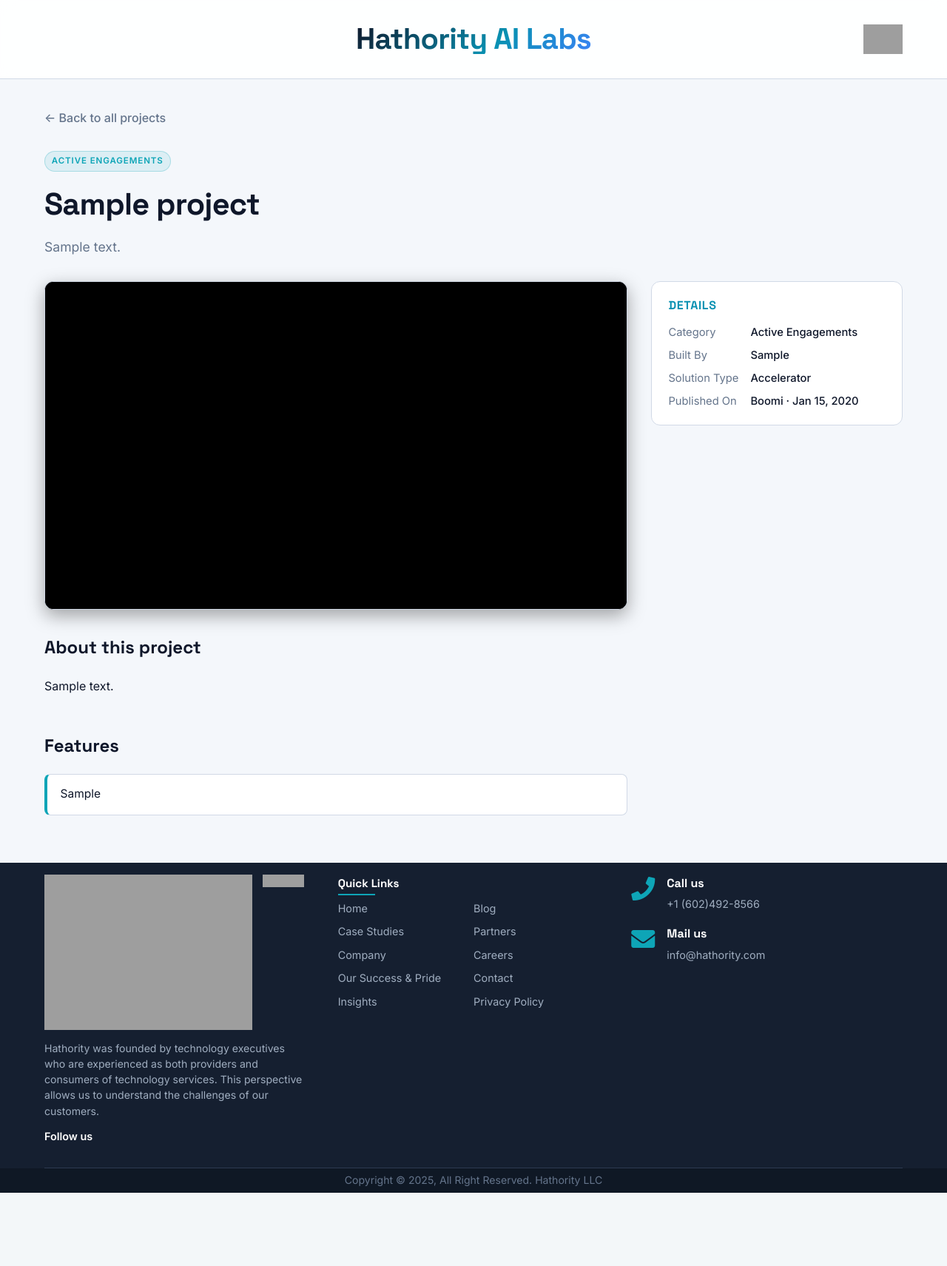
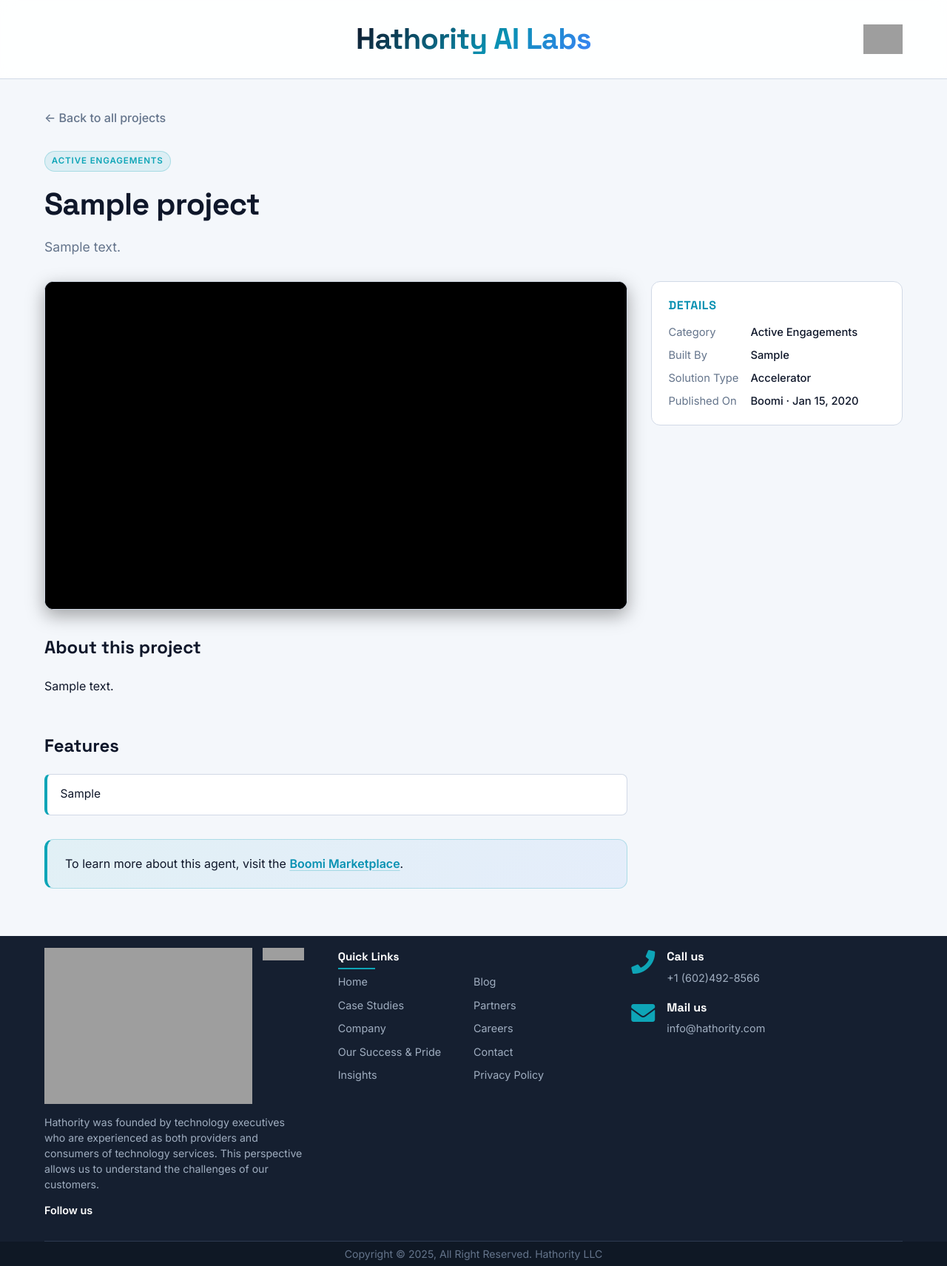
Before and after one commit to MSaitejaGoud/hathority-ai-labs, a Django app: page /project/1/ in a window 1280 px wide. Shown: the whole page at 74% size. Before the commit the page ends 1612 px from the top, so only its background shows below. Run offline with Django 5.2, Linux system fonts and the light colour scheme; tables that the repository leaves empty hold one stand-in row (values such as "Sample post"); grey boxes are pictures that could not be loaded.

Commit message:
Type : Added boomi market place

```diff
--- a/projects/admin.py
+++ b/projects/admin.py
@@ -26,7 +26,7 @@ class ProjectAdmin(admin.ModelAdmin):
             "fields": ("built_by", "published_on"),
         }),
         ("Media", {
-            "fields": ("image", "video_url"),
+            "fields": ("image", "video_url", "public_url"),
         }),
         ("Metadata", {
             "fields": ("created_at",),
--- a/projects/models.py
+++ b/projects/models.py
@@ -105,6 +105,11 @@ class Project(models.Model):
         null=True,
         help_text="Paste a Google Drive or OneDrive share link here",
     )
+    public_url = models.URLField(
+        blank=True,
+        null=True,
+        help_text="Official public link for this agent (e.g. Boomi listing page)",
+    )
     created_at = models.DateTimeField(auto_now_add=True)
 
     class Meta:
--- a/projects/templates/projects/project_detail.html
+++ b/projects/templates/projects/project_detail.html
@@ -53,6 +53,12 @@
           </ul>
         </section>
       {% endif %}
+
+      {% if project.public_url %}
+        <section class="detail-public-link">
+          <p>To learn more about this agent, visit the <a href="{{ project.public_url }}" target="_blank" rel="noopener noreferrer" class="external-link">Boomi Marketplace</a>.</p>
+        </section>
+      {% endif %}
     </div>
 
     <aside class="detail-side">
--- a/projects/views.py
+++ b/projects/views.py
@@ -65,7 +65,6 @@ def project_search_json(request):
             "title": p.title,
             "short_description": p.short_description,
             "category": p.category,
-            "status": p.status,
             "image_url": p.image.url if p.image else None,
         }
         for p in projects
--- a/static/css/style.css
+++ b/static/css/style.css
@@ -716,6 +716,33 @@ body {
 .meta-list dt { color: var(--text-muted); }
 .meta-list dd { margin: 0; color: var(--text); font-weight: 500; }
 
+/* ---------- Public link section ---------- */
+.detail-public-link {
+  padding: 1.25rem 1.5rem;
+  background: linear-gradient(135deg, rgba(14,165,183,.08), rgba(59,130,246,.08));
+  border: 1px solid rgba(14,165,183,.25);
+  border-radius: var(--radius);
+  border-left: 4px solid var(--primary);
+}
+.detail-public-link p {
+  margin: 0;
+  font-size: 1rem;
+  color: var(--text);
+  line-height: 1.6;
+}
+.external-link {
+  color: var(--primary-2);
+  font-weight: 600;
+  text-decoration: underline;
+  text-decoration-color: rgba(14,165,183,.3);
+  text-underline-offset: 3px;
+  transition: color .2s, text-decoration-color .2s;
+}
+.external-link:hover {
+  color: var(--accent);
+  text-decoration-color: var(--accent);
+}
+
 /* ---------- Reduced motion ---------- */
 @media (prefers-reduced-motion: reduce) {
   * { transition: none !important; animation: none !important; }
--- a/static/js/main.js
+++ b/static/js/main.js
@@ -31,9 +31,9 @@
         var media = p.image_url
           ? '<img src="' + p.image_url + '" alt="' + p.title + '" loading="lazy" />'
           : '<div class="card-media-placeholder" aria-hidden="true"><span>' + p.title.charAt(0) + '</span></div>';
-        var slug = p.status.toLowerCase().replace(/\s+/g, "-");
+        var slug = p.category.toLowerCase().replace(/\s+/g, "-");
         html += '<a class="card" href="/project/' + p.pk + '/">';
-        html += '<div class="card-media">' + media + '<span class="badge badge-' + slug + '">' + p.status + '</span></div>';
+        html += '<div class="card-media">' + media + '</div>';
         html += '<div class="card-body"><span class="tag">' + p.category + '</span><h3 class="card-title">' + p.title + '</h3><p class="card-desc">' + p.short_description + '</p></div>';
         html += '<div class="card-footer"><span class="card-link">View details →</span></div>';
         html += '</a>';
```
Also changed, not shown: projects/migrations/0015_project_public_url.py (added).
